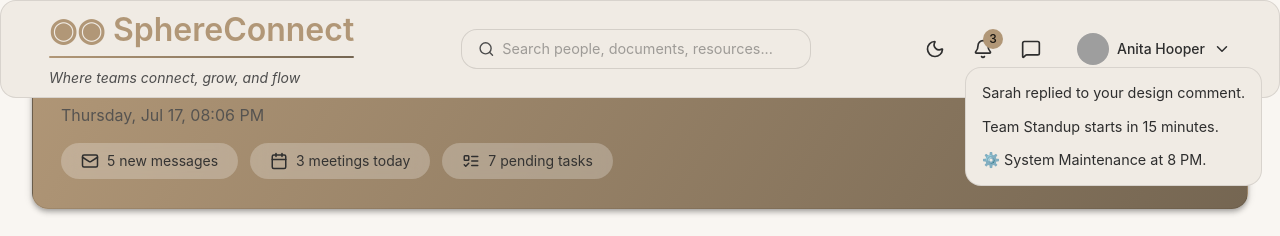
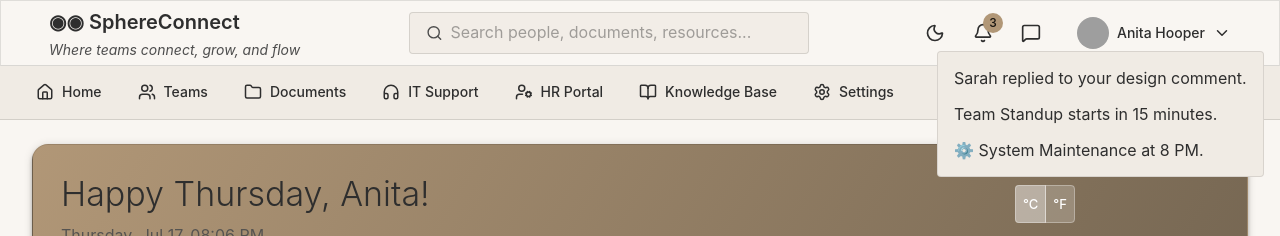
Before and after one commit to highflyer910/sphereconnect, a React (Vite) app: page / in a window 1280 px wide. Both pictures are taken after a click on the button "notifications". Shown: the top 236 px of the page. Built offline with nearby package versions, Linux system fonts and the light colour scheme; no server answers; grey boxes are pictures that could not be loaded.

Commit message:
update header

```diff
--- a/src/App.jsx
+++ b/src/App.jsx
@@ -17,6 +17,7 @@ export default function App() {
   return (
     <Box sx={{ minHeight: "100vh", bgcolor: "background.default", color: "text.primary" }}>
       <Header />
+      <Navbar />
       <WelcomeSection />
       <ResourcesSection />
       <AnnouncementsWidget />
@@ -29,8 +30,7 @@ export default function App() {
       <Footer />
 
       <Container maxWidth="xl" sx={{ mt: 4 }}>
-        <Navbar />
-        {/* TODO: Add Routes / Pages here */}
+
 
       </Container>
     </Box>
--- a/src/components/Header.jsx
+++ b/src/components/Header.jsx
@@ -24,9 +24,10 @@ import {
 } from 'lucide-react';
 import { useTheme as useCustomTheme } from '../contexts/ThemeContext';
 
-export default function Header() {
+const Header = () => {
   const muiTheme = useTheme();
   const { isDarkMode, toggleTheme } = useCustomTheme();
+
   const [unreadMessages, setUnreadMessages] = useState(0);
   const [anchorEl, setAnchorEl] = useState(null);
   const [notifAnchorEl, setNotifAnchorEl] = useState(null);
@@ -52,65 +53,16 @@ export default function Header() {
 
   const handleNotifClose = () => {
     setNotifAnchorEl(null);
-    setUnreadMessages(0); // Reset unread messages on notification view
-  };
-
-  const handleChatClick = () => {
-    const chatWidget = document.getElementById('chat-widget-heading');
-    if (chatWidget) {
-      chatWidget.scrollIntoView({ behavior: 'smooth' });
-    }
   };
 
   return (
-    <AppBar
-      position="fixed"
-      sx={{
-        bgcolor: 'background.paper',
-        borderRadius: { xs: 0, sm: 4 },
-        borderBottom: '1px solid rgba(0, 0, 0, 0.1)',
-        px: { xs: 2, sm: 3 },
-        top: 0,
-        zIndex: 1100,
-      }}
-      elevation={0}
-    >
-      <Toolbar
-        sx={{
-          minHeight: { xs: 80, sm: 96 },
-          display: 'flex',
-          justifyContent: 'space-between',
-          alignItems: 'center',
-        }}
-      >
-        <Box sx={{ display: 'flex', flexDirection: 'column', alignItems: 'flex-start', gap: 0.5 }}>
-          <Typography
-            variant="h5"
-            sx={{
-              fontWeight: 600,
-              color: 'primary.main',
-              fontSize: { xs: '1.8rem', sm: '2rem' },
-            }}
-          >
+    <AppBar position="static" color="transparent" elevation={0} sx={{ borderBottom: `1px solid ${muiTheme.palette.divider}`, px: 3 }}>
+      <Toolbar sx={{ display: 'flex', justifyContent: 'space-between' }}>
+        <Box sx={{ display: 'flex', flexDirection: 'column', alignItems: 'flex-start', gap: 0.3 }}>
+          <Typography variant="h6" sx={{ fontWeight: 600, color: muiTheme.palette.text.primary }}>
             ◉◉ SphereConnect
           </Typography>
-          <Box
-            sx={{
-              width: '100%',
-              height: '2px',
-              background: `linear-gradient(90deg, ${muiTheme.palette.primary.main}, ${muiTheme.palette.secondary.main})`,
-              borderRadius: '1px',
-              mb: 0.5,
-            }}
-          />
-          <Typography
-            variant="caption"
-            sx={{
-              color: 'text.secondary',
-              fontStyle: 'italic',
-              fontSize: { xs: '0.75rem', sm: '0.875rem' },
-            }}
-          >
+          <Typography variant="body2" sx={{ color: muiTheme.palette.text.secondary, fontStyle: 'italic' }}>
             Where teams connect, grow, and flow
           </Typography>
         </Box>
@@ -118,126 +70,62 @@ export default function Header() {
         <Paper
           component="form"
           sx={{
-            display: { xs: 'none', sm: 'flex' },
+            display: 'flex',
             alignItems: 'center',
-            width: { xs: '40%', sm: 250, md: 350 },
+            width: { xs: 200, sm: 300, md: 400 },
             px: 2,
             py: 0.5,
             backgroundColor: alpha(muiTheme.palette.background.paper, 0.8),
             border: `1px solid ${muiTheme.palette.divider}`,
-            borderRadius: 4,
           }}
         >
           <Search size={18} style={{ marginRight: 8, color: muiTheme.palette.text.secondary }} />
-          <InputBase
-            placeholder="Search people, documents, resources..."
-            fullWidth
-            sx={{ color: muiTheme.palette.text.primary, fontSize: '0.9rem' }}
-          />
+          <InputBase placeholder="Search people, documents, resources..." fullWidth sx={{ color: muiTheme.palette.text.primary }} />
         </Paper>
 
-        <Box sx={{ display: 'flex', alignItems: 'center', gap: { xs: 0.5, sm: 1.5 } }}>
-          <IconButton
-            aria-label="toggle theme"
-            onClick={toggleTheme}
-            sx={{ color: muiTheme.palette.text.primary }}
-          >
+        <Box sx={{ display: 'flex', alignItems: 'center', gap: 1.5 }}>
+          <IconButton aria-label="toggle theme" onClick={toggleTheme} sx={{ color: muiTheme.palette.text.primary }}>
             {isDarkMode ? <Sun size={20} /> : <Moon size={20} />}
           </IconButton>
 
-          <IconButton
-            aria-label="notifications"
-            onClick={handleNotifClick}
-            sx={{ color: muiTheme.palette.text.primary }}
-          >
+          <IconButton aria-label="notifications" onClick={handleNotifClick} sx={{ color: muiTheme.palette.text.primary }}>
             <Badge badgeContent={3} color="primary">
               <Bell size={20} />
             </Badge>
           </IconButton>
 
-          <Menu
-            anchorEl={notifAnchorEl}
-            open={Boolean(notifAnchorEl)}
-            onClose={handleNotifClose}
-            PaperProps={{
-              sx: { borderRadius: 4, bgcolor: 'background.paper' },
-            }}
-          >
-            <MenuItem sx={{ color: muiTheme.palette.text.primary, fontSize: '0.9rem' }}>
-              Sarah replied to your design comment.
-            </MenuItem>
-            <MenuItem sx={{ color: muiTheme.palette.text.primary, fontSize: '0.9rem' }}>
-              Team Standup starts in 15 minutes.
-            </MenuItem>
-            <MenuItem sx={{ color: muiTheme.palette.text.primary, fontSize: '0.9rem' }}>
-              ⚙️ System Maintenance at 8 PM.
-            </MenuItem>
+          <Menu anchorEl={notifAnchorEl} open={Boolean(notifAnchorEl)} onClose={handleNotifClose}>
+            <MenuItem sx={{ color: muiTheme.palette.text.primary }}>Sarah replied to your design comment.</MenuItem>
+            <MenuItem sx={{ color: muiTheme.palette.text.primary }}>Team Standup starts in 15 minutes.</MenuItem>
+            <MenuItem sx={{ color: muiTheme.palette.text.primary }}>⚙️ System Maintenance at 8 PM.</MenuItem>
           </Menu>
 
-          <IconButton
-            aria-label="Team chat"
-            aria-controls="chat-widget-heading"
-            onClick={handleChatClick}
-            sx={{ color: muiTheme.palette.text.primary }}
-          >
+          <IconButton aria-label="Team chat" sx={{ color: muiTheme.palette.text.primary }}>
             <Badge badgeContent={unreadMessages > 9 ? '9+' : unreadMessages} color="primary">
               <MessageSquare size={20} />
             </Badge>
           </IconButton>
 
           <Box
-            sx={{
-              display: 'flex',
-              alignItems: 'center',
-              gap: { xs: 0.5, sm: 1 },
-              ml: { xs: 1, sm: 2 },
-              cursor: 'pointer',
-            }}
+            sx={{ display: 'flex', alignItems: 'center', gap: 1, ml: 2, cursor: 'pointer' }}
             onClick={handleProfileClick}
           >
-            <Avatar
-              alt="Anita Hooper"
-              src="https://i.pravatar.cc/60?img=26"
-              sx={{ width: { xs: 28, sm: 32 }, height: { xs: 28, sm: 32 } }}
-            />
-            <Typography
-              variant="body2"
-              sx={{
-                fontWeight: 500,
-                color: muiTheme.palette.text.primary,
-                fontSize: { xs: '0.8rem', sm: '0.875rem' },
-                display: { xs: 'none', sm: 'block' },
-              }}
-            >
+            <Avatar alt="Anita Hooper" src="https://i.pravatar.cc/60?img=26" sx={{ width: 32, height: 32 }} />
+            <Typography variant="body2" sx={{ fontWeight: 500, color: muiTheme.palette.text.primary }}>
               Anita Hooper
             </Typography>
-            <ChevronDown
-              size={18}
-              style={{ color: muiTheme.palette.text.primary }}
-              sx={{ display: { xs: 'none', sm: 'block' } }}
-            />
+            <ChevronDown size={18} sx={{ color: muiTheme.palette.text.primary }} />
           </Box>
 
-          <Menu
-            anchorEl={anchorEl}
-            open={Boolean(anchorEl)}
-            onClose={handleProfileClose}
-            PaperProps={{
-              sx: { borderRadius: 4, bgcolor: 'background.paper' },
-            }}
-          >
-            <MenuItem sx={{ color: muiTheme.palette.text.primary, fontSize: '0.9rem' }}>
-              View Profile
-            </MenuItem>
-            <MenuItem sx={{ color: muiTheme.palette.text.primary, fontSize: '0.9rem' }}>
-              Account Settings
-            </MenuItem>
-            <MenuItem sx={{ color: muiTheme.palette.text.primary, fontSize: '0.9rem' }}>
-              Log Out
-            </MenuItem>
+          <Menu anchorEl={anchorEl} open={Boolean(anchorEl)} onClose={handleProfileClose}>
+            <MenuItem sx={{ color: muiTheme.palette.text.primary }}>View Profile</MenuItem>
+            <MenuItem sx={{ color: muiTheme.palette.text.primary }}>Account Settings</MenuItem>
+            <MenuItem sx={{ color: muiTheme.palette.text.primary }}>Log Out</MenuItem>
           </Menu>
         </Box>
       </Toolbar>
     </AppBar>
   );
-}
+};
+
+export default Header;
```
